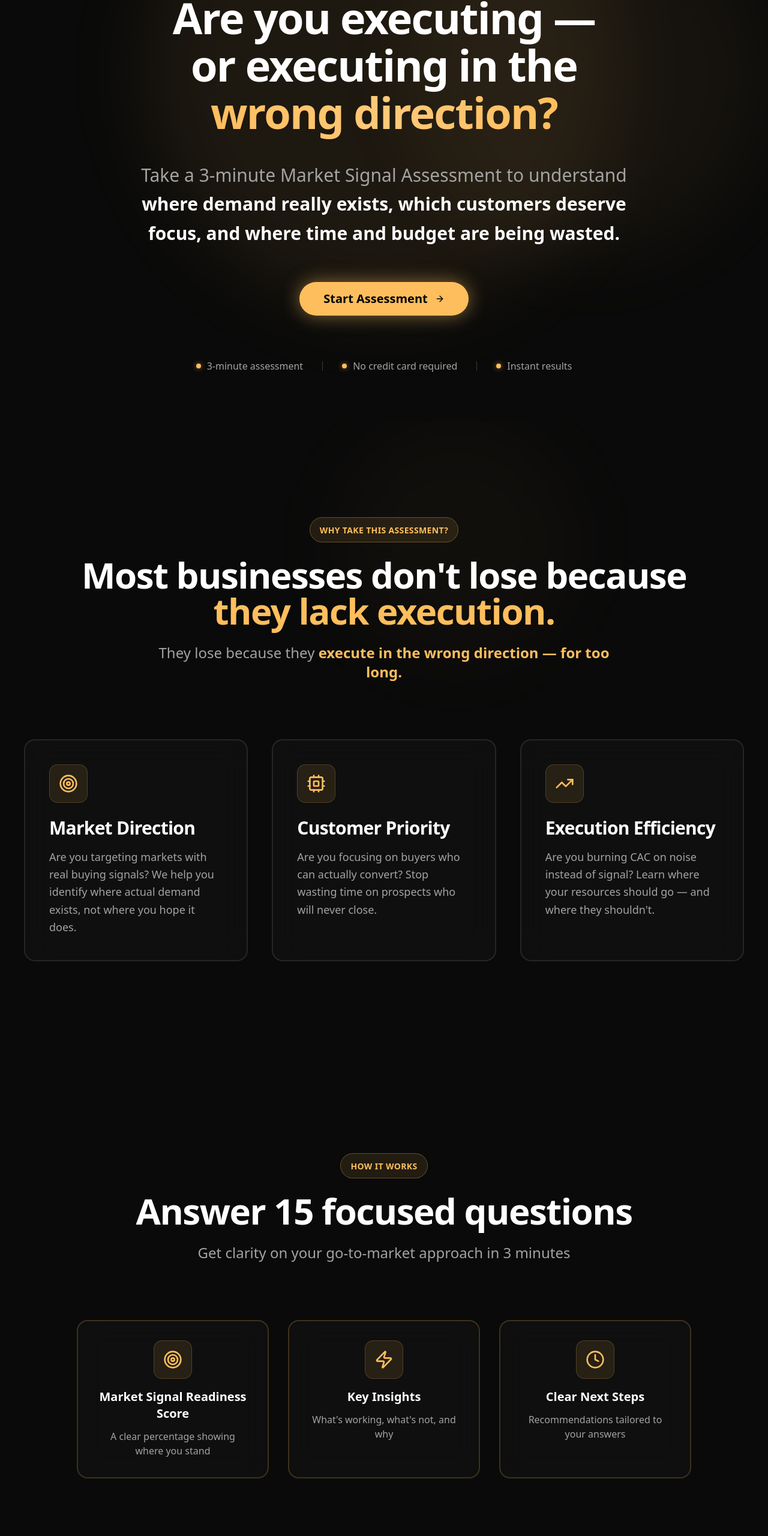
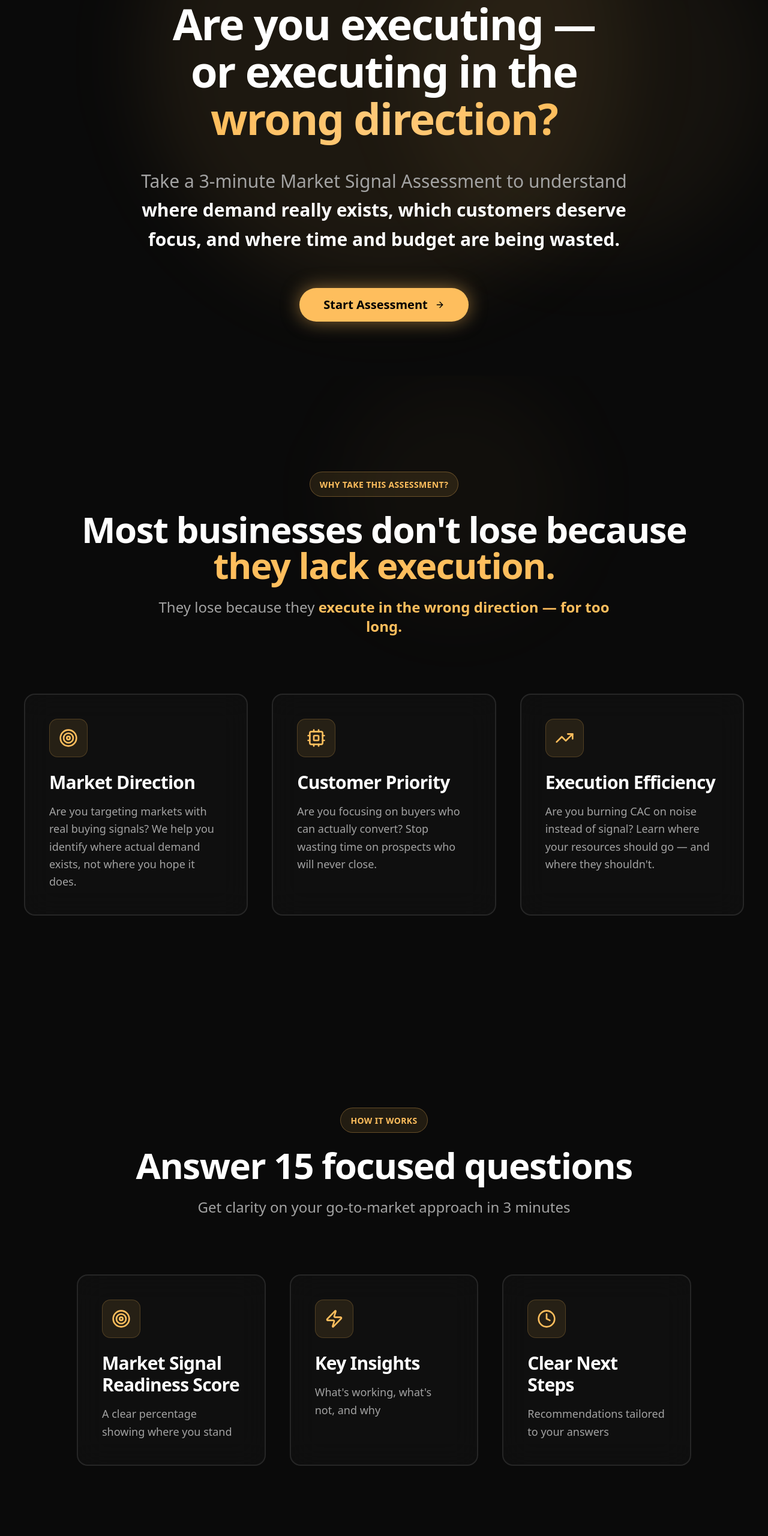
Before and after one commit to kizaloo2-sudo/origo-landingpage, a Next.js app: page / in a window 1280 px wide. Shown: the part 174-2734 px from the top of the page at 60% size. Built offline with nearby package versions, Linux system fonts and the light colour scheme.

Commit message:
update_landing_v2

```diff
--- a/components/landing/Hero.tsx
+++ b/components/landing/Hero.tsx
@@ -80,29 +80,6 @@ export default function Hero() {
             </span>
           </Button>
         </motion.div>
-
-        {/* Trust Signals */}
-        <motion.div
-          initial={{ opacity: 0 }}
-          animate={{ opacity: 1 }}
-          transition={{ duration: 0.8, delay: 0.8 }}
-          className="pt-4 sm:pt-6 md:pt-8 flex flex-col sm:flex-row items-center justify-center gap-3 sm:gap-4 md:gap-8 text-sm sm:text-base text-[#a3a3a3] px-2"
-        >
-          <div className="flex items-center gap-2 sm:gap-2.5">
-            <div className="w-1.5 h-1.5 sm:w-2 sm:h-2 rounded-full bg-[#febe5d] shadow-[0_0_8px_rgba(254,190,93,0.6)] flex-shrink-0" />
-            <span className="whitespace-nowrap">3-minute assessment</span>
-          </div>
-          <div className="hidden sm:block w-px h-4 bg-white/20" />
-          <div className="flex items-center gap-2 sm:gap-2.5">
-            <div className="w-1.5 h-1.5 sm:w-2 sm:h-2 rounded-full bg-[#febe5d] shadow-[0_0_8px_rgba(254,190,93,0.6)] flex-shrink-0" />
-            <span className="whitespace-nowrap">No credit card required</span>
-          </div>
-          <div className="hidden sm:block w-px h-4 bg-white/20" />
-          <div className="flex items-center gap-2 sm:gap-2.5">
-            <div className="w-1.5 h-1.5 sm:w-2 sm:h-2 rounded-full bg-[#febe5d] shadow-[0_0_8px_rgba(254,190,93,0.6)] flex-shrink-0" />
-            <span className="whitespace-nowrap">Instant results</span>
-          </div>
-        </motion.div>
       </div>
     </SectionContainer>
   );
--- a/components/landing/HowItWorks.tsx
+++ b/components/landing/HowItWorks.tsx
@@ -39,77 +39,119 @@ export default function HowItWorks() {
           </p>
         </motion.div>
 
-        {/* What You'll Receive */}
+        {/* What You'll Receive - 3-Column Grid */}
+        <div className="grid grid-cols-1 md:grid-cols-3 gap-6 sm:gap-8 md:gap-10 relative z-10">
+          {/* Score */}
           <motion.div
             initial={{ opacity: 0, y: 30 }}
             whileInView={{ opacity: 1, y: 0 }}
-          viewport={{ once: true }}
-          transition={{ duration: 0.8 }}
-          className="grid grid-cols-1 sm:grid-cols-2 md:grid-cols-3 gap-6 sm:gap-8 mb-12 sm:mb-16"
+            viewport={{ once: true, margin: "-50px" }}
+            transition={{
+              duration: 0.8,
+              delay: 0,
+              ease: [0.16, 1, 0.3, 1],
+            }}
+            className="group relative h-full"
           >
-          {/* Score */}
-          <div className="bg-[#111111]/80 backdrop-blur-xl border-2 border-[#febe5d]/20 rounded-xl sm:rounded-2xl p-6 sm:p-8 text-center hover:border-[#febe5d] transition-all duration-300">
-            <div className="w-12 h-12 sm:w-14 sm:h-14 md:w-16 md:h-16 mx-auto mb-3 sm:mb-4 rounded-lg sm:rounded-xl bg-[#febe5d]/10 border border-[#febe5d]/20 flex items-center justify-center">
+            {/* Hover Glow Background */}
+            <div className="absolute inset-0 bg-[#febe5d]/0 group-hover:bg-[#febe5d]/5 rounded-xl sm:rounded-2xl blur-xl transition-all duration-500 -z-10" />
+
+            {/* Card Container */}
+            <div className="h-full bg-[#111111]/80 backdrop-blur-xl border-2 border-white/10 rounded-xl sm:rounded-2xl p-6 sm:p-8 md:p-10 transition-all duration-300 group-hover:border-[#febe5d] group-hover:shadow-[0_0_30px_rgba(254,190,93,0.2)] group-hover:-translate-y-1 sm:group-hover:-translate-y-2">
+              {/* Icon Container */}
+              <div className="mb-4 sm:mb-6">
+                <div className="w-12 h-12 sm:w-14 sm:h-14 md:w-16 md:h-16 rounded-lg sm:rounded-xl bg-[#febe5d]/10 border border-[#febe5d]/20 flex items-center justify-center group-hover:bg-[#febe5d]/20 group-hover:border-[#febe5d]/40 transition-all duration-300">
                   <Target className="w-6 h-6 sm:w-7 sm:h-7 md:w-8 md:h-8 text-[#febe5d]" strokeWidth={2} />
                 </div>
-            <h3 className="text-lg sm:text-xl font-bold text-white mb-2 sm:mb-3">
+              </div>
+
+              {/* Content */}
+              <h3 className="text-xl sm:text-2xl md:text-3xl font-bold text-white mb-3 sm:mb-4 tracking-tight group-hover:text-[#febe5d] transition-colors duration-300">
                 Market Signal Readiness Score
               </h3>
-            <p className="text-sm sm:text-base text-[#a3a3a3]">
+              <p className="text-sm sm:text-base md:text-lg text-[#a3a3a3] leading-relaxed">
                 A clear percentage showing where you stand
               </p>
-          </div>
 
-          {/* Insights */}
-          <div className="bg-[#111111]/80 backdrop-blur-xl border-2 border-[#febe5d]/20 rounded-xl sm:rounded-2xl p-6 sm:p-8 text-center hover:border-[#febe5d] transition-all duration-300">
-            <div className="w-12 h-12 sm:w-14 sm:h-14 md:w-16 md:h-16 mx-auto mb-3 sm:mb-4 rounded-lg sm:rounded-xl bg-[#febe5d]/10 border border-[#febe5d]/20 flex items-center justify-center">
-              <Zap className="w-6 h-6 sm:w-7 sm:h-7 md:w-8 md:h-8 text-[#febe5d]" strokeWidth={2} />
-            </div>
-            <h3 className="text-lg sm:text-xl font-bold text-white mb-2 sm:mb-3">
-              Key Insights
-            </h3>
-            <p className="text-sm sm:text-base text-[#a3a3a3]">
-              What's working, what's not, and why
-            </p>
-          </div>
-
-          {/* Next Steps */}
-          <div className="bg-[#111111]/80 backdrop-blur-xl border-2 border-[#febe5d]/20 rounded-xl sm:rounded-2xl p-6 sm:p-8 text-center hover:border-[#febe5d] transition-all duration-300 sm:col-span-2 md:col-span-1">
-            <div className="w-12 h-12 sm:w-14 sm:h-14 md:w-16 md:h-16 mx-auto mb-3 sm:mb-4 rounded-lg sm:rounded-xl bg-[#febe5d]/10 border border-[#febe5d]/20 flex items-center justify-center">
-              <Clock className="w-6 h-6 sm:w-7 sm:h-7 md:w-8 md:h-8 text-[#febe5d]" strokeWidth={2} />
-            </div>
-            <h3 className="text-lg sm:text-xl font-bold text-white mb-2 sm:mb-3">
-              Clear Next Steps
-            </h3>
-            <p className="text-sm sm:text-base text-[#a3a3a3]">
-              Recommendations tailored to your answers
-            </p>
+              {/* Bottom Border Accent */}
+              <div className="absolute bottom-0 left-0 right-0 h-1 bg-linear-to-r from-transparent via-[#febe5d] to-transparent opacity-0 group-hover:opacity-100 transition-opacity duration-500" />
             </div>
           </motion.div>
 
-        {/* Trust Badges */}
+          {/* Insights */}
           <motion.div
-          initial={{ opacity: 0 }}
-          whileInView={{ opacity: 1 }}
-          viewport={{ once: true }}
-          transition={{ duration: 0.8, delay: 0.4 }}
-          className="flex flex-col sm:flex-row items-center justify-center gap-4 sm:gap-6 md:gap-12 text-base sm:text-lg text-[#a3a3a3] pt-4 sm:pt-8 px-2"
+            initial={{ opacity: 0, y: 30 }}
+            whileInView={{ opacity: 1, y: 0 }}
+            viewport={{ once: true, margin: "-50px" }}
+            transition={{
+              duration: 0.8,
+              delay: 0.2,
+              ease: [0.16, 1, 0.3, 1],
+            }}
+            className="group relative h-full"
           >
-          <div className="flex items-center gap-2 sm:gap-3">
-            <div className="w-1.5 h-1.5 sm:w-2 sm:h-2 rounded-full bg-[#febe5d] flex-shrink-0" />
-            <span className="whitespace-nowrap">3 minutes</span>
+            {/* Hover Glow Background */}
+            <div className="absolute inset-0 bg-[#febe5d]/0 group-hover:bg-[#febe5d]/5 rounded-xl sm:rounded-2xl blur-xl transition-all duration-500 -z-10" />
+
+            {/* Card Container */}
+            <div className="h-full bg-[#111111]/80 backdrop-blur-xl border-2 border-white/10 rounded-xl sm:rounded-2xl p-6 sm:p-8 md:p-10 transition-all duration-300 group-hover:border-[#febe5d] group-hover:shadow-[0_0_30px_rgba(254,190,93,0.2)] group-hover:-translate-y-1 sm:group-hover:-translate-y-2">
+              {/* Icon Container */}
+              <div className="mb-4 sm:mb-6">
+                <div className="w-12 h-12 sm:w-14 sm:h-14 md:w-16 md:h-16 rounded-lg sm:rounded-xl bg-[#febe5d]/10 border border-[#febe5d]/20 flex items-center justify-center group-hover:bg-[#febe5d]/20 group-hover:border-[#febe5d]/40 transition-all duration-300">
+                  <Zap className="w-6 h-6 sm:w-7 sm:h-7 md:w-8 md:h-8 text-[#febe5d]" strokeWidth={2} />
                 </div>
-          <div className="hidden sm:block w-px h-5 sm:h-6 bg-white/20" />
-          <div className="flex items-center gap-2 sm:gap-3">
-            <div className="w-1.5 h-1.5 sm:w-2 sm:h-2 rounded-full bg-[#febe5d] flex-shrink-0" />
-            <span className="whitespace-nowrap">Free</span>
               </div>
-          <div className="hidden sm:block w-px h-5 sm:h-6 bg-white/20" />
-          <div className="flex items-center gap-2 sm:gap-3">
-            <div className="w-1.5 h-1.5 sm:w-2 sm:h-2 rounded-full bg-[#febe5d] flex-shrink-0" />
-            <span className="whitespace-nowrap">Instant results</span>
+
+              {/* Content */}
+              <h3 className="text-xl sm:text-2xl md:text-3xl font-bold text-white mb-3 sm:mb-4 tracking-tight group-hover:text-[#febe5d] transition-colors duration-300">
+                Key Insights
+              </h3>
+              <p className="text-sm sm:text-base md:text-lg text-[#a3a3a3] leading-relaxed">
+                What's working, what's not, and why
+              </p>
+
+              {/* Bottom Border Accent */}
+              <div className="absolute bottom-0 left-0 right-0 h-1 bg-linear-to-r from-transparent via-[#febe5d] to-transparent opacity-0 group-hover:opacity-100 transition-opacity duration-500" />
             </div>
           </motion.div>
+
+          {/* Next Steps */}
+          <motion.div
+            initial={{ opacity: 0, y: 30 }}
+            whileInView={{ opacity: 1, y: 0 }}
+            viewport={{ once: true, margin: "-50px" }}
+            transition={{
+              duration: 0.8,
+              delay: 0.4,
+              ease: [0.16, 1, 0.3, 1],
+            }}
+            className="group relative h-full"
+          >
+            {/* Hover Glow Background */}
+            <div className="absolute inset-0 bg-[#febe5d]/0 group-hover:bg-[#febe5d]/5 rounded-xl sm:rounded-2xl blur-xl transition-all duration-500 -z-10" />
+
+            {/* Card Container */}
+            <div className="h-full bg-[#111111]/80 backdrop-blur-xl border-2 border-white/10 rounded-xl sm:rounded-2xl p-6 sm:p-8 md:p-10 transition-all duration-300 group-hover:border-[#febe5d] group-hover:shadow-[0_0_30px_rgba(254,190,93,0.2)] group-hover:-translate-y-1 sm:group-hover:-translate-y-2">
+              {/* Icon Container */}
+              <div className="mb-4 sm:mb-6">
+                <div className="w-12 h-12 sm:w-14 sm:h-14 md:w-16 md:h-16 rounded-lg sm:rounded-xl bg-[#febe5d]/10 border border-[#febe5d]/20 flex items-center justify-center group-hover:bg-[#febe5d]/20 group-hover:border-[#febe5d]/40 transition-all duration-300">
+                  <Clock className="w-6 h-6 sm:w-7 sm:h-7 md:w-8 md:h-8 text-[#febe5d]" strokeWidth={2} />
+                </div>
+              </div>
+
+              {/* Content */}
+              <h3 className="text-xl sm:text-2xl md:text-3xl font-bold text-white mb-3 sm:mb-4 tracking-tight group-hover:text-[#febe5d] transition-colors duration-300">
+                Clear Next Steps
+              </h3>
+              <p className="text-sm sm:text-base md:text-lg text-[#a3a3a3] leading-relaxed">
+                Recommendations tailored to your answers
+              </p>
+
+              {/* Bottom Border Accent */}
+              <div className="absolute bottom-0 left-0 right-0 h-1 bg-linear-to-r from-transparent via-[#febe5d] to-transparent opacity-0 group-hover:opacity-100 transition-opacity duration-500" />
+            </div>
+          </motion.div>
+        </div>
       </div>
     </SectionContainer>
   );
```
Also changed, not shown: components/landing/CTASection.tsx (+1 -57 lines), components/landing/Credibility.tsx (+0 -35 lines). Lines whose indentation alone changed are shown as unchanged.
